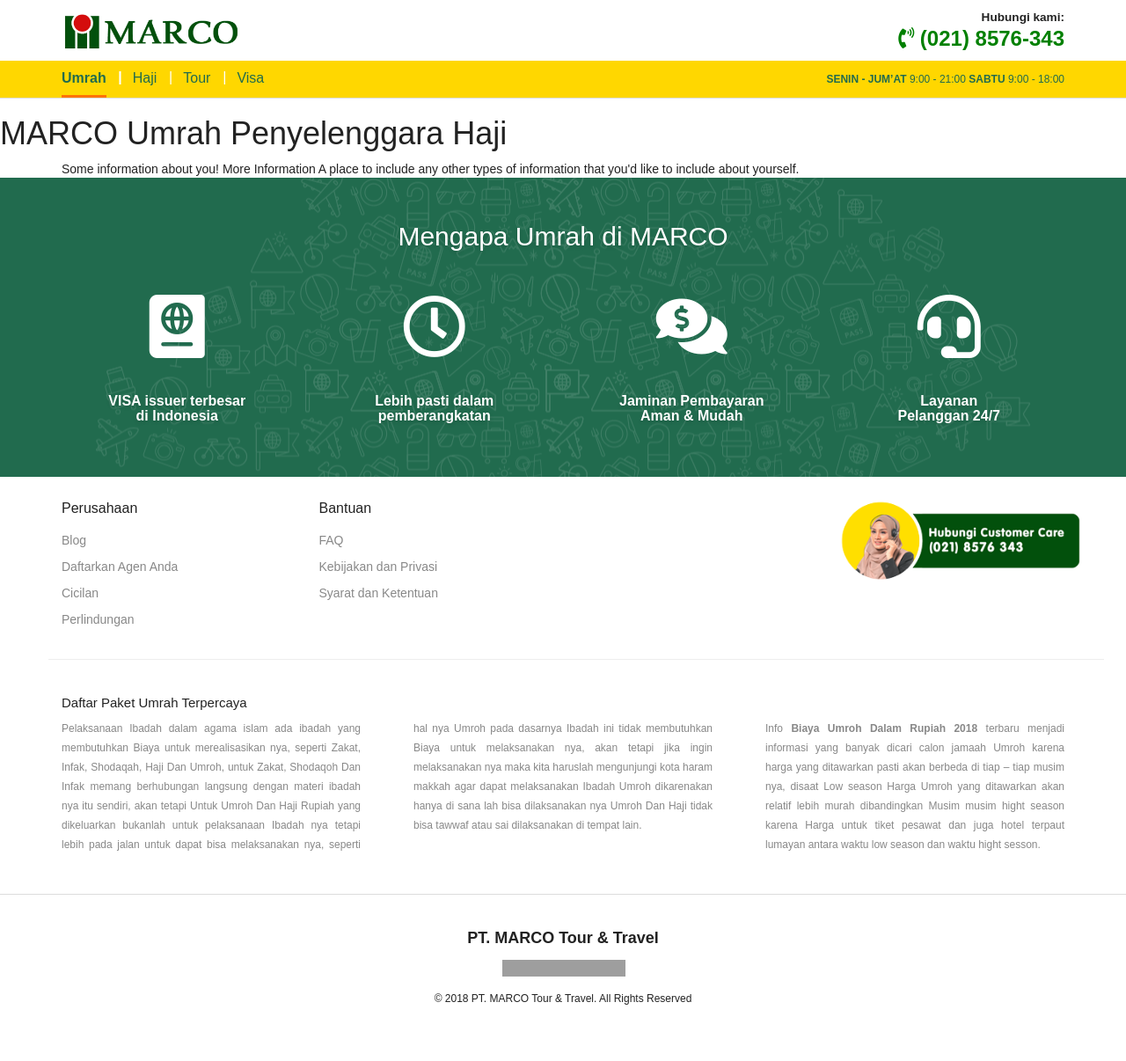
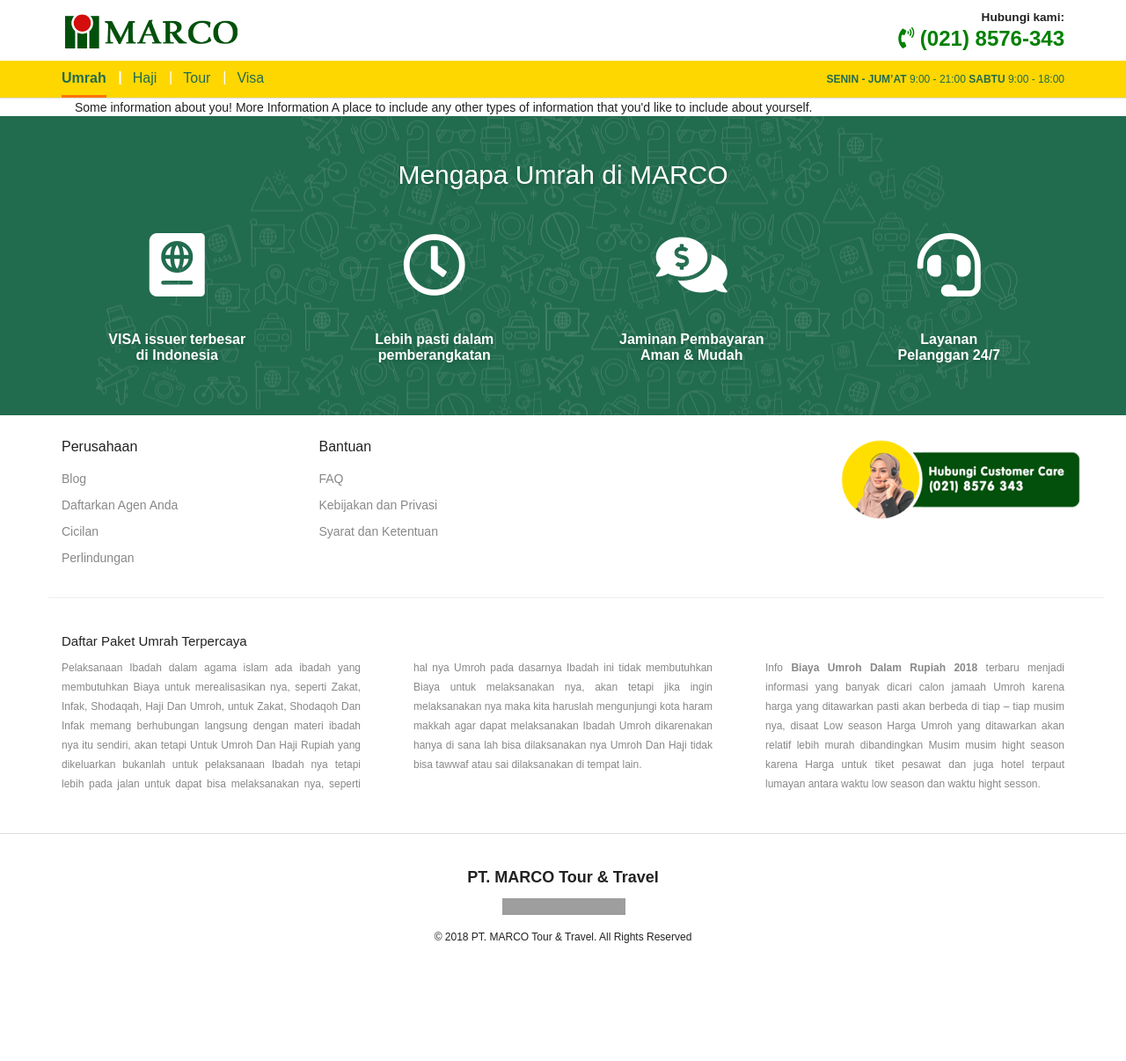
Before and after one commit to kemtol/marco, a Jekyll site: the page built from haji.html, in a window 1280 px wide. Shown: the whole page at 88% size. Built offline with Jekyll 4.4.1, drawn with Linux system fonts in a browser that asks for light colours; nearby versions of some CDN libraries; some web fonts are replaced; after the commit the page ends 1136 px from its top, so only the background shows below that; grey boxes are pictures that could not be loaded.

Commit message:
Update page.html

```diff
--- a/_layouts/page.html
+++ b/_layouts/page.html
@@ -1,7 +1,6 @@
 ---
 layout: default
 ---
-
-<h1>{{ page.title }}</h1>
-
-{{ content }}
+<div class="container" id="page-{{page.thispage}}">
+  {{ content }}
+</div>
```
